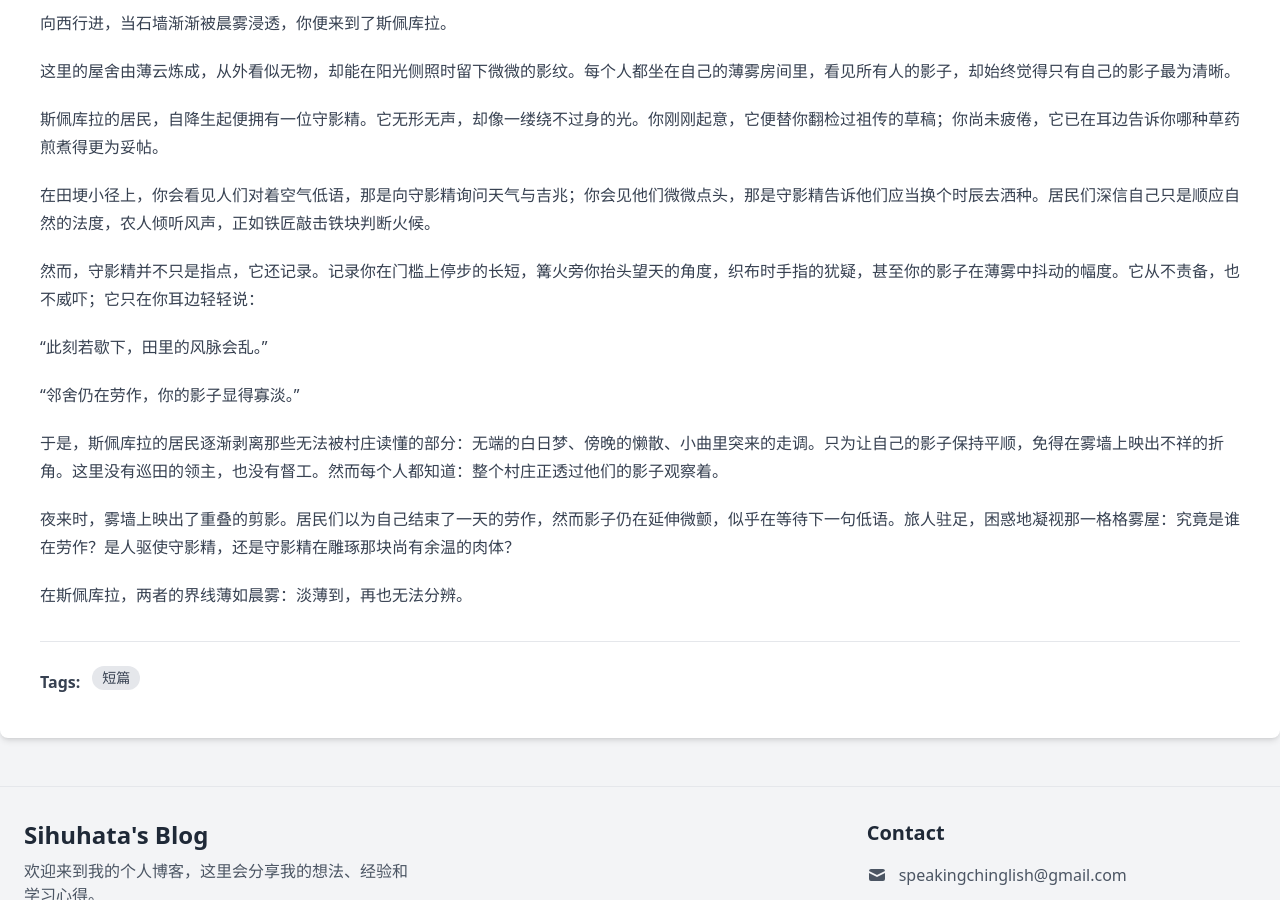
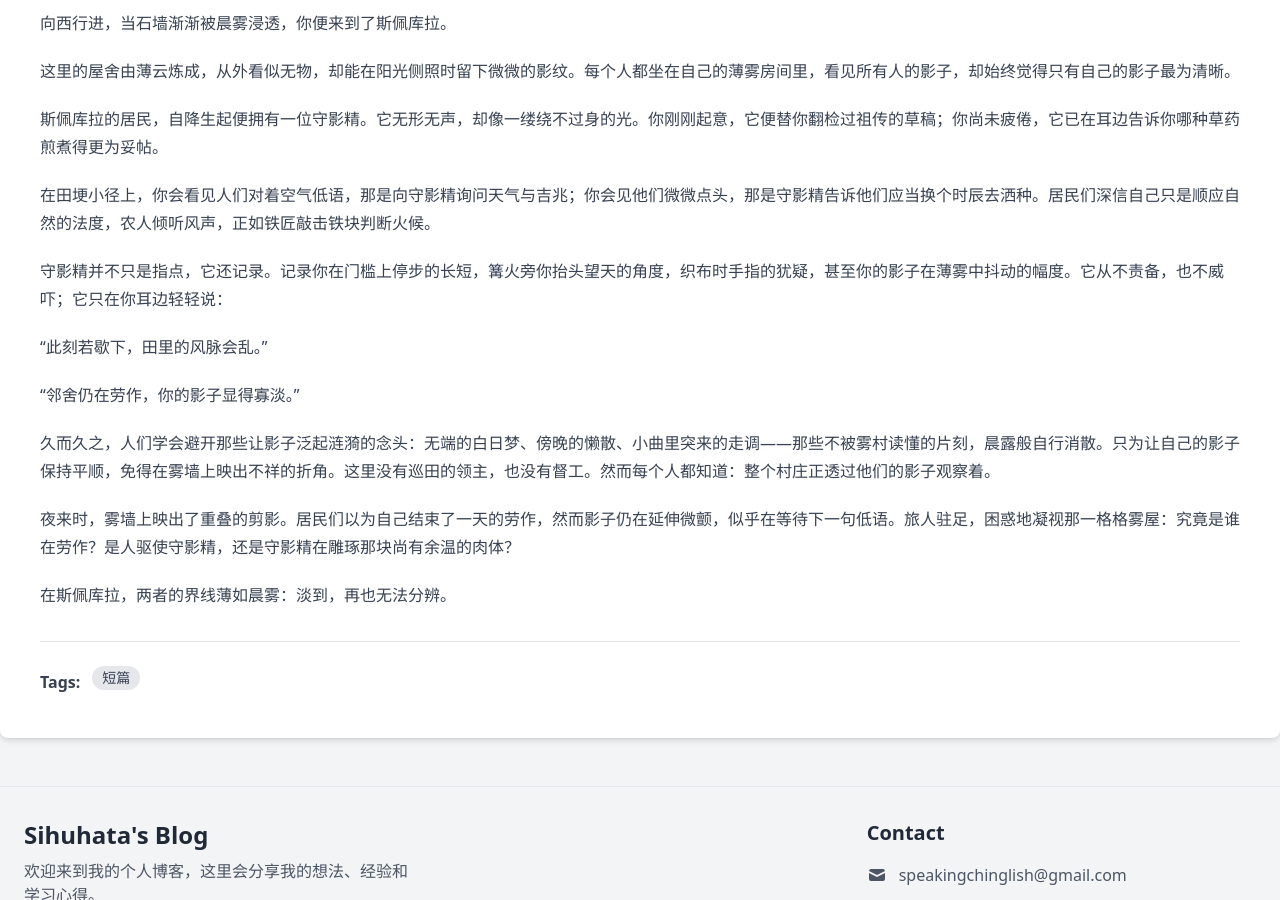
Before and after one commit to FiveEyes/fiveeyes.github.io, a Jekyll site: the page built from _stories/2025-11-26-invisible_cities.md, in a window 1280 px wide and 900 px high, scrolled down 2091 px. Built offline with Jekyll 4.4.1, drawn with Linux system fonts in a browser that asks for light colours; nearby versions of some CDN libraries.

Commit message:
Update 2025-11-26-invisible_cities.md

```diff
--- a/_stories/2025-11-26-invisible_cities.md
+++ b/_stories/2025-11-26-invisible_cities.md
@@ -65,14 +65,14 @@ tags: [短篇]
 
 在田埂小径上，你会看见人们对着空气低语，那是向守影精询问天气与吉兆；你会见他们微微点头，那是守影精告诉他们应当换个时辰去洒种。居民们深信自己只是顺应自然的法度，农人倾听风声，正如铁匠敲击铁块判断火候。
 
-然而，守影精并不只是指点，它还记录。记录你在门槛上停步的长短，篝火旁你抬头望天的角度，织布时手指的犹疑，甚至你的影子在薄雾中抖动的幅度。它从不责备，也不威吓；它只在你耳边轻轻说：
+守影精并不只是指点，它还记录。记录你在门槛上停步的长短，篝火旁你抬头望天的角度，织布时手指的犹疑，甚至你的影子在薄雾中抖动的幅度。它从不责备，也不威吓；它只在你耳边轻轻说：
 
 “此刻若歇下，田里的风脉会乱。”
 
 “邻舍仍在劳作，你的影子显得寡淡。”
 
-于是，斯佩库拉的居民逐渐剥离那些无法被村庄读懂的部分：无端的白日梦、傍晚的懒散、小曲里突来的走调。只为让自己的影子保持平顺，免得在雾墙上映出不祥的折角。这里没有巡田的领主，也没有督工。然而每个人都知道：整个村庄正透过他们的影子观察着。
+久而久之，人们学会避开那些让影子泛起涟漪的念头：无端的白日梦、傍晚的懒散、小曲里突来的走调——那些不被雾村读懂的片刻，晨露般自行消散。只为让自己的影子保持平顺，免得在雾墙上映出不祥的折角。这里没有巡田的领主，也没有督工。然而每个人都知道：整个村庄正透过他们的影子观察着。
 
 夜来时，雾墙上映出了重叠的剪影。居民们以为自己结束了一天的劳作，然而影子仍在延伸微颤，似乎在等待下一句低语。旅人驻足，困惑地凝视那一格格雾屋：究竟是谁在劳作？是人驱使守影精，还是守影精在雕琢那块尚有余温的肉体？
 
-在斯佩库拉，两者的界线薄如晨雾：淡薄到，再也无法分辨。
+在斯佩库拉，两者的界线薄如晨雾：淡到，再也无法分辨。
```
